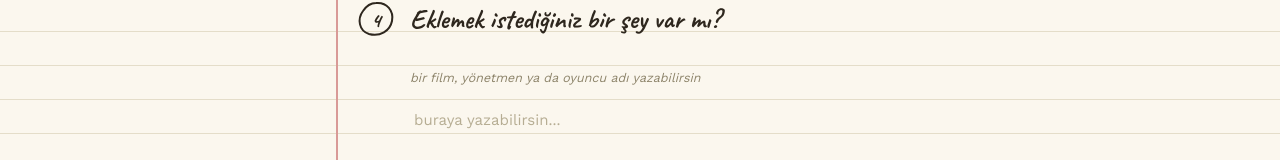
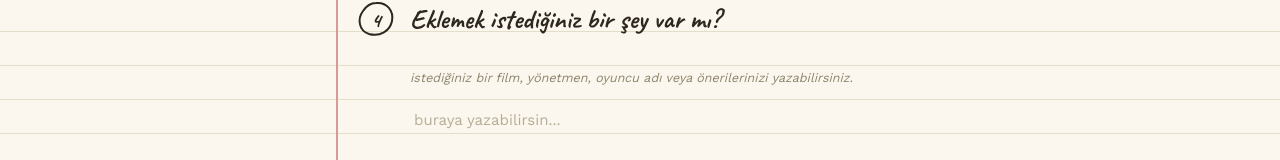
Before and after one commit to pirevina/bogazici-sinema, a plain HTML site: page anket.html in a window 1280 px wide. Shown: the part 1464-1624 px from the top of the page. Drawn offline with nearby package versions, Linux system fonts and the light colour scheme.

Commit message:
Update hint text for user input in anket.html

```diff
--- a/anket.html
+++ b/anket.html
@@ -173,7 +173,7 @@
         <span class="numcircle"><svg viewBox="0 0 40 40"><path d="M20,3 C31,2 38,11 36,21 C34,31 24,37 13,34 C3,31 1,19 7,11 C11,5 15,3 20,3 Z" fill="none" stroke="#2E271E" stroke-width="2"/></svg><span>4</span></span>
         <h2 class="qtitle">Eklemek istediğiniz bir şey var mı?</h2>
       </div>
-      <div class="qhint">bir film, yönetmen ya da oyuncu adı yazabilirsin</div>
+      <div class="qhint">istediğiniz bir film, yönetmen, oyuncu adı veya önerilerinizi yazabilirsiniz.</div>
       <textarea name="q4" placeholder="buraya yazabilirsin..."></textarea>
     </div>
 
```
